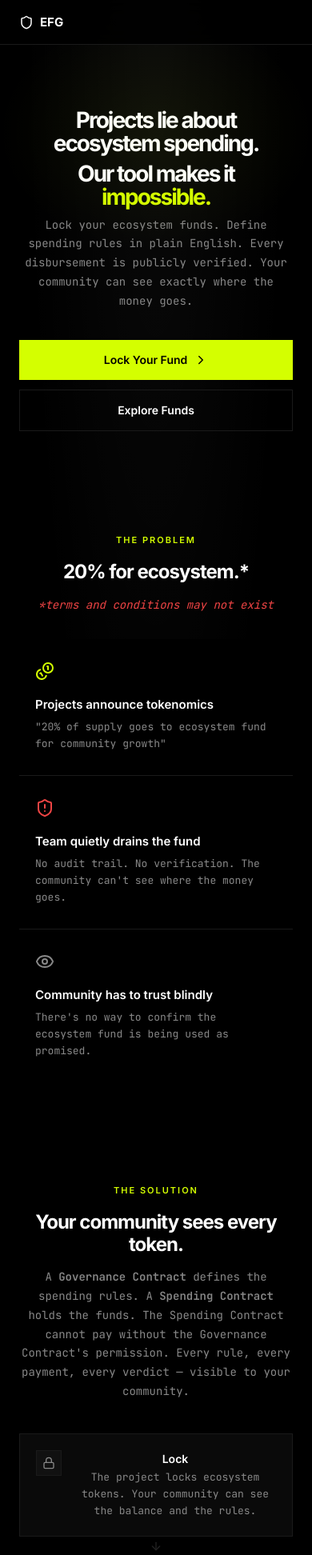
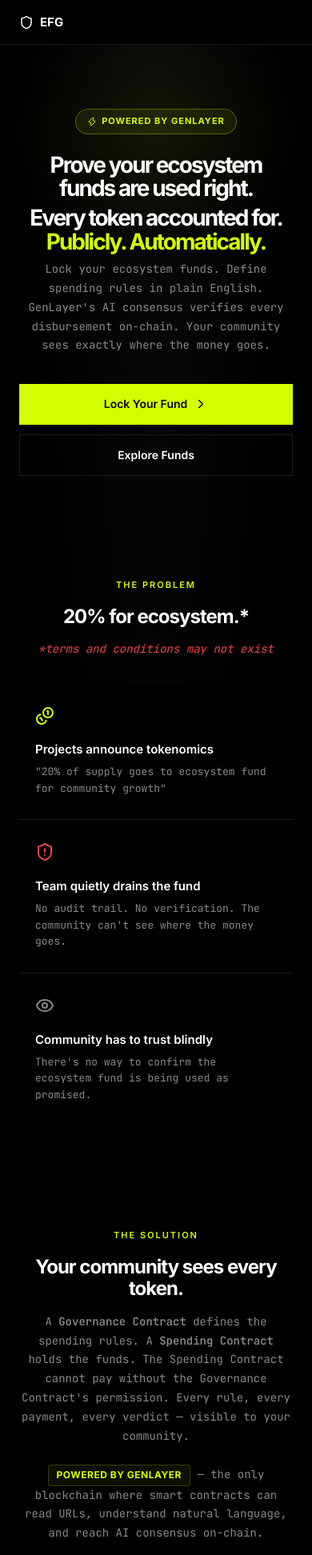
Before and after one commit to latiblack/ecosystem-fund-guardian, a React (Vite) app in the folder frontend/: page / in a window 390 px wide. Shown: the top 1944 px of the page at 80% size. Built offline with nearby package versions, Linux system fonts and the light colour scheme; no server answers.

Commit message:
Positive hero, GenLayer branding, Powered by GenLayer badge, hamburger on all pages except landing

```diff
--- a/frontend/src/index.css
+++ b/frontend/src/index.css
@@ -154,7 +154,39 @@
   display: flex;
   gap: 12px;
   justify-content: center;
-  flex-wrap: wrap;
+}
+
+.hero-badge {
+  display: inline-flex;
+  align-items: center;
+  gap: 6px;
+  padding: 6px 14px;
+  border: 1px solid rgba(212, 255, 0, 0.3);
+  border-radius: 20px;
+  background: rgba(212, 255, 0, 0.08);
+  color: var(--accent);
+  font-family: var(--font-heading);
+  font-size: 11px;
+  font-weight: 700;
+  text-transform: uppercase;
+  letter-spacing: 1px;
+  margin-bottom: 24px;
+}
+
+.genlayer-highlight {
+  display: inline-flex;
+  align-items: center;
+  gap: 4px;
+  padding: 2px 10px;
+  border: 1px solid rgba(212, 255, 0, 0.2);
+  border-radius: 4px;
+  background: rgba(212, 255, 0, 0.06);
+  color: var(--accent);
+  font-family: var(--font-heading);
+  font-size: 12px;
+  font-weight: 700;
+  text-transform: uppercase;
+  letter-spacing: 0.5px;
 }
 
 /* Sections */
--- a/frontend/src/pages/Landing.jsx
+++ b/frontend/src/pages/Landing.jsx
@@ -15,6 +15,7 @@
   ChevronRight,
   Code,
   Calendar,
+  Zap,
 } from "lucide-react";
 
 export default function Landing() {
@@ -22,20 +23,24 @@
     <div className="landing">
       {/* Hero */}
       <section className="hero">
+        <div className="hero-badge">
+          <Zap size={12} />
+          <span>Powered by GenLayer</span>
+        </div>
         <h1>
-          Projects lie about
+          Prove your ecosystem
           <br />
-          <span className="gradient-text">ecosystem spending.</span>
+          <span className="gradient-text">funds are used right.</span>
         </h1>
         <h1 className="hero-sub">
-          Our tool makes it
+          Every token accounted for.
           <br />
-          <span className="gradient-text-green">impossible.</span>
+          <span className="gradient-text-green">Publicly. Automatically.</span>
         </h1>
         <p className="hero-desc">
           Lock your ecosystem funds. Define spending rules in plain English.
-          Every disbursement is publicly verified.
-          Your community can see exactly where the money goes.
+          GenLayer's AI consensus verifies every disbursement on-chain.
+          Your community sees exactly where the money goes.
         </p>
         <div className="hero-actions">
           <Link to="/create" className="btn btn-primary btn-lg">
@@ -80,6 +85,9 @@
           A <strong>Spending Contract</strong> holds the funds.
           The Spending Contract cannot pay without the Governance Contract's permission.
           Every rule, every payment, every verdict — visible to your community.
+          <br /><br />
+          <span className="genlayer-highlight">Powered by GenLayer</span> — the only blockchain where smart contracts
+          can read URLs, understand natural language, and reach AI consensus on-chain.
         </p>
 
         <div className="flow">
@@ -110,8 +118,8 @@
           <div className="flow-step highlight">
             <div className="flow-num"><Eye size={16} /></div>
             <div className="flow-content">
-              <h3>AI Verifies</h3>
-              <p>AI consensus reads the proof and checks it against the rules. Decentralized, transparent.</p>
+              <h3>GenLayer Verifies</h3>
+              <p>GenLayer's AI consensus reads the proof and checks it against the rules. Decentralized, on-chain.</p>
             </div>
           </div>
           <div className="flow-arrow"><ArrowDown size={16} /></div>
@@ -132,7 +140,7 @@
         <p className="section-desc">
           No simple smart contract can read a URL, understand what it contains,
           and judge whether it meets natural language requirements.
-          AI consensus can. That's what makes transparent ecosystem spending possible.
+          GenLayer's AI consensus can. That's what makes transparent ecosystem spending possible.
         </p>
         <div className="feature-grid">
           <div className="feature-card">
@@ -142,8 +150,8 @@
           </div>
           <div className="feature-card">
             <Eye size={20} className="icon-accent" />
-            <h3>AI-Powered Verification</h3>
-            <p>AI consensus reads submitted evidence and evaluates it against the rules. Every verdict is public.</p>
+            <h3>GenLayer AI Consensus</h3>
+            <p>GenLayer validators reach consensus on evidence using AI — reading URLs, evaluating proofs, and enforcing rules on-chain.</p>
           </div>
           <div className="feature-card">
             <Lock size={20} className="icon-accent" />
@@ -198,8 +206,12 @@
 
       {/* CTA */}
       <section className="cta-section">
-        <h2>Stop trusting.<br />Start proving.</h2>
-        <p>Lock your ecosystem fund. Define the rules. Let your community see every token.</p>
+        <div className="hero-badge" style={{ marginBottom: 16 }}>
+          <Zap size={12} />
+          <span>Powered by GenLayer</span>
+        </div>
+        <h2>Start proving.<br />Stop hoping.</h2>
+        <p>Lock your ecosystem fund. Define the rules. Let GenLayer verify every payment for your community.</p>
         <div className="hero-actions">
           <Link to="/create" className="btn btn-primary btn-lg">
             Lock Your Fund <ChevronRight size={18} />
@@ -210,7 +222,7 @@
       {/* Footer */}
       <footer className="footer">
         <p>Ecosystem Fund Guardian</p>
-        <p className="footer-sub">One contract governs another. Every payment is visible to your community.</p>
+        <p className="footer-sub">Powered by GenLayer. One contract governs another. Every payment is visible to your community.</p>
       </footer>
     </div>
   );
```
